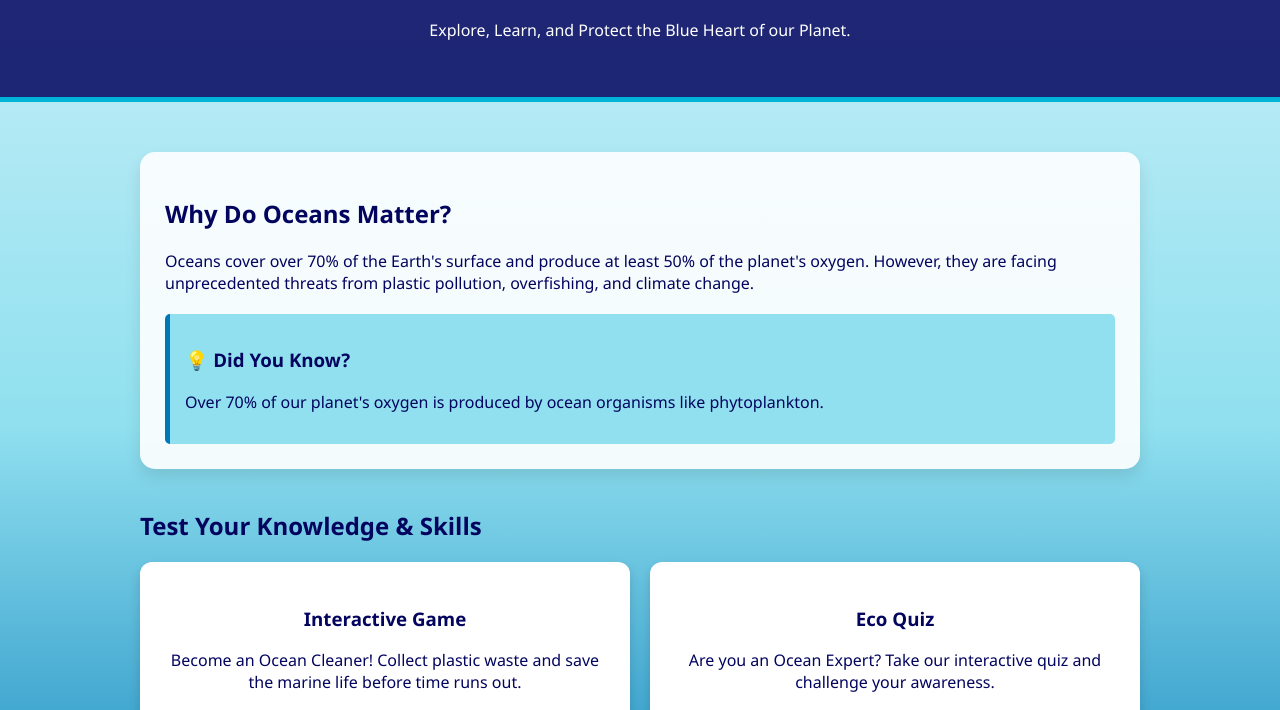
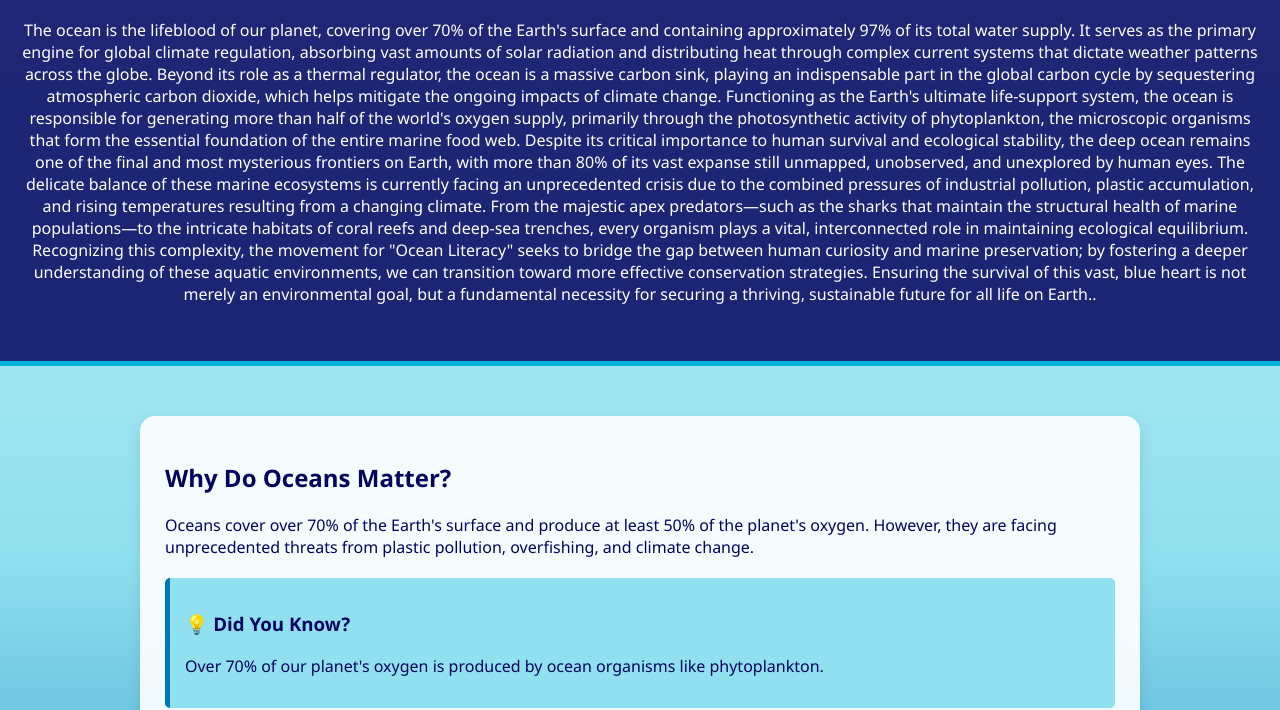
Before and after one commit to vermaaharshit2005-ctrl/pani-pe-chl, a website: page public/index.html in a window 1280 px wide. Shown: the part 107-817 px from the top of the page. Drawn offline with Linux system fonts and the light colour scheme.

Commit message:
Update code

```diff
--- a/public/index.html
+++ b/public/index.html
@@ -9,7 +9,11 @@
 <body>
     <header>
         <h1>🌊 Ocean Literacy: Save Our Seas</h1>
-        <p>Explore, Learn, and Protect the Blue Heart of our Planet.</p>
+        <p>The ocean is the lifeblood of our planet, covering over 70% of the Earth's surface and containing approximately 97% of its total water supply. It serves as the primary engine for global climate regulation, absorbing vast amounts of solar radiation and distributing heat through complex current systems that dictate weather patterns across the globe. Beyond its role as a thermal regulator, the ocean is a massive carbon sink, playing an indispensable part in the global carbon cycle by sequestering atmospheric carbon dioxide, which helps mitigate the ongoing impacts of climate change.
+
+Functioning as the Earth's ultimate life-support system, the ocean is responsible for generating more than half of the world's oxygen supply, primarily through the photosynthetic activity of phytoplankton, the microscopic organisms that form the essential foundation of the entire marine food web. Despite its critical importance to human survival and ecological stability, the deep ocean remains one of the final and most mysterious frontiers on Earth, with more than 80% of its vast expanse still unmapped, unobserved, and unexplored by human eyes.
+
+The delicate balance of these marine ecosystems is currently facing an unprecedented crisis due to the combined pressures of industrial pollution, plastic accumulation, and rising temperatures resulting from a changing climate. From the majestic apex predators—such as the sharks that maintain the structural health of marine populations—to the intricate habitats of coral reefs and deep-sea trenches, every organism plays a vital, interconnected role in maintaining ecological equilibrium. Recognizing this complexity, the movement for "Ocean Literacy" seeks to bridge the gap between human curiosity and marine preservation; by fostering a deeper understanding of these aquatic environments, we can transition toward more effective conservation strategies. Ensuring the survival of this vast, blue heart is not merely an environmental goal, but a fundamental necessity for securing a thriving, sustainable future for all life on Earth..</p>
     </header>
 
     <main class="container">
```
